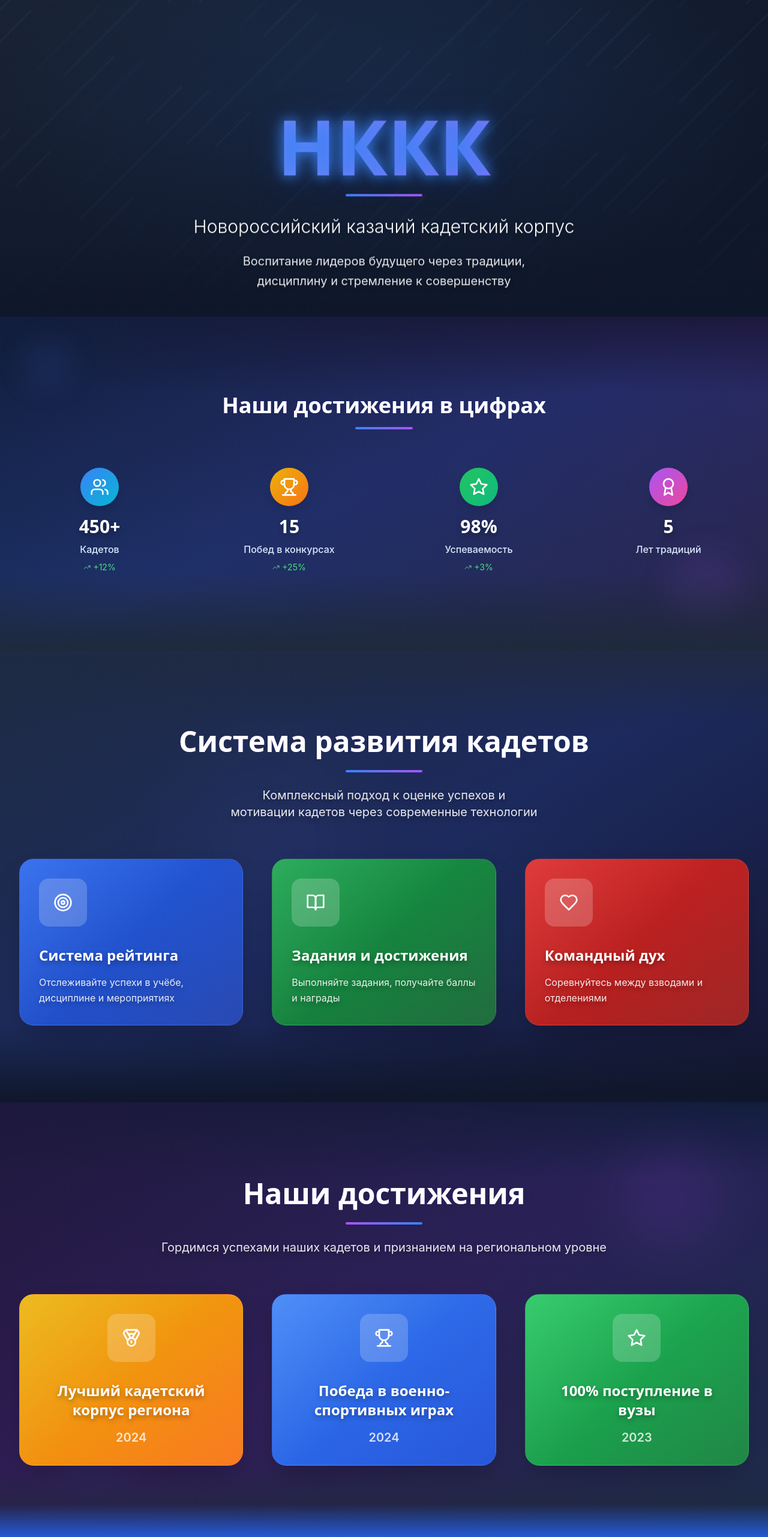
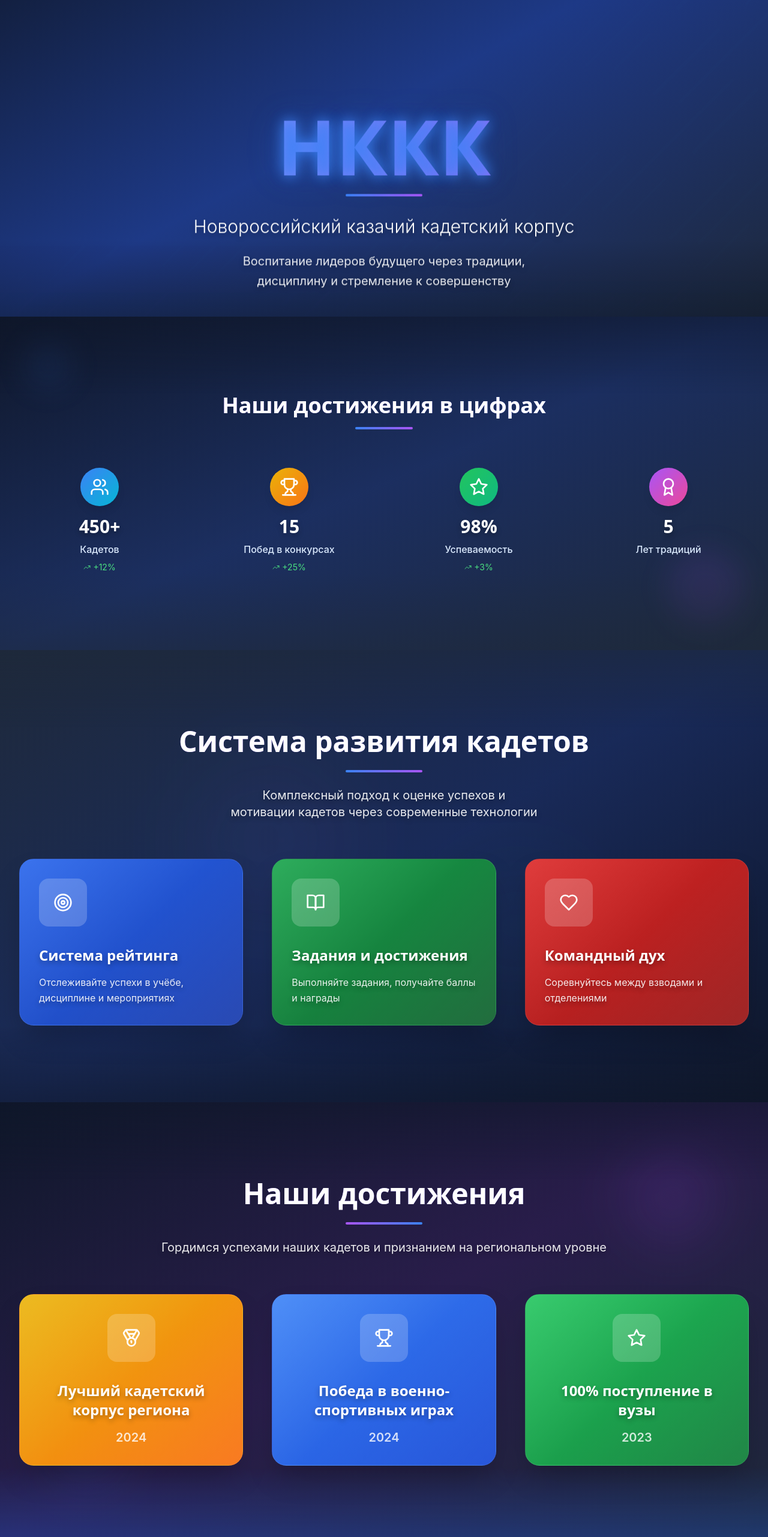
Before and after one commit to GogaGogich123/SAIT11, a React (Vite) app: page / in a window 1280 px wide. Shown: the part 234-2797 px from the top of the page at 60% size. Built offline with nearby package versions, Linux system fonts and the light colour scheme; no server answers.

Commit message:
Исправление HomePage с плавными переходами

```diff
--- a/src/pages/HomePage.tsx
+++ b/src/pages/HomePage.tsx
@@ -112,20 +112,20 @@ const HomePage: React.FC = () => {
   return (
     <main className="min-h-screen">
       {/* Hero Section */}
-      <section ref={heroRef} className="relative overflow-hidden section-padding hero-bg">
-        {/* Modern Particle Background */}
+      <section ref={heroRef} className="relative overflow-hidden section-padding">
+        {/* Background */}
         <div className="absolute inset-0">
           <AnimatedSVGBackground />
         </div>
 
-        {/* Overlay for better text readability */}
-        <div className="absolute inset-0 bg-gradient-to-b from-slate-900/20 via-slate-900/40 to-slate-900/80 z-10"></div>
+        {/* Gradient Overlay */}
+        <div className="absolute inset-0 bg-gradient-to-br from-slate-900/95 via-blue-900/95 to-slate-800/95 z-10"></div>
 
         {/* Smooth transition to next section */}
-        <div className="absolute bottom-0 left-0 right-0 h-32 bg-gradient-to-b from-transparent to-slate-900 z-20"></div>
+        <div className="absolute bottom-0 left-0 right-0 h-32 bg-gradient-to-b from-transparent to-slate-900/50 z-20"></div>
 
         <motion.div
-          className="relative container-custom z-20"
+          className="relative container-custom z-30"
           style={{ y, opacity }}
         >
           <motion.div
@@ -189,20 +189,21 @@ const HomePage: React.FC = () => {
       </section>
 
       {/* Stats Section */}
-      <section ref={statsRef} className="section-padding relative overflow-hidden bg-gradient-to-br from-slate-900 via-blue-900/50 to-slate-800">
+      <section ref={statsRef} className="section-padding relative overflow-hidden">
         {/* Smooth transition from previous section */}
-        <div className="absolute top-0 left-0 right-0 h-32 bg-gradient-to-b from-slate-900 to-transparent"></div>
+        <div className="absolute top-0 left-0 right-0 h-32 bg-gradient-to-b from-slate-900/50 to-transparent z-10"></div>
 
-        <div className="absolute inset-0 bg-gradient-to-r from-blue-900/20 to-purple-900/20"></div>
+        {/* Background */}
+        <div className="absolute inset-0 bg-gradient-to-br from-slate-900 via-blue-900/50 to-slate-800"></div>
 
         {/* Smooth transition to next section */}
-        <div className="absolute bottom-0 left-0 right-0 h-32 bg-gradient-to-b from-transparent to-slate-800 z-10"></div>
+        <div className="absolute bottom-0 left-0 right-0 h-32 bg-gradient-to-b from-transparent to-slate-800/50 z-10"></div>
 
         {/* Decorative Elements */}
         <div className="absolute top-10 left-10 w-20 h-20 bg-blue-500/10 rounded-full blur-xl"></div>
         <div className="absolute bottom-10 right-10 w-32 h-32 bg-purple-500/10 rounded-full blur-xl"></div>
 
-        <div className="relative container-custom">
+        <div className="relative container-custom z-20">
           <motion.div
             initial={{ opacity: 0, y: 30 }}
             animate={statsInView ? { opacity: 1, y: 0 } : {}}
@@ -243,20 +244,21 @@ const HomePage: React.FC = () => {
       </section>
 
       {/* Features Section */}
-      <section ref={featuresRef} className="section-padding relative overflow-hidden bg-gradient-to-br from-slate-800 via-blue-800/30 to-slate-900">
+      <section ref={featuresRef} className="section-padding relative overflow-hidden">
         {/* Smooth transition from previous section */}
-        <div className="absolute top-0 left-0 right-0 h-32 bg-gradient-to-b from-slate-800 to-transparent"></div>
+        <div className="absolute top-0 left-0 right-0 h-32 bg-gradient-to-b from-slate-800/50 to-transparent z-10"></div>
 
-        <div className="absolute inset-0 bg-gradient-to-br from-blue-900/10 to-purple-900/10"></div>
+        {/* Background */}
+        <div className="absolute inset-0 bg-gradient-to-br from-slate-800 via-blue-800/30 to-slate-900"></div>
 
         {/* Smooth transition to next section */}
-        <div className="absolute bottom-0 left-0 right-0 h-32 bg-gradient-to-b from-transparent to-slate-900 z-10"></div>
+        <div className="absolute bottom-0 left-0 right-0 h-32 bg-gradient-to-b from-transparent to-slate-900/50 z-10"></div>
 
         {/* Animated Background Elements */}
         <div className="absolute top-1/4 left-1/4 w-64 h-64 bg-gradient-to-r from-blue-500/5 to-purple-500/5 rounded-full blur-3xl floating"></div>
         <div className="absolute bottom-1/4 right-1/4 w-48 h-48 bg-gradient-to-r from-cyan-500/5 to-blue-500/5 rounded-full blur-3xl floating" style={{ animationDelay: '2s' }}></div>
 
-        <div className="relative container-custom">
+        <div className="relative container-custom z-20">
           <motion.div
             variants={fadeInUp}
             initial="hidden"
@@ -302,20 +304,21 @@ const HomePage: React.FC = () => {
       </section>
 
       {/* Achievements Section */}
-      <section ref={achievementsRef} className="section-padding relative overflow-hidden bg-gradient-to-br from-slate-900 via-purple-900/30 to-slate-800">
+      <section ref={achievementsRef} className="section-padding relative overflow-hidden">
         {/* Smooth transition from previous section */}
-        <div className="absolute top-0 left-0 right-0 h-32 bg-gradient-to-b from-slate-900 to-transparent"></div>
+        <div className="absolute top-0 left-0 right-0 h-32 bg-gradient-to-b from-slate-900/50 to-transparent z-10"></div>
 
-        <div className="absolute inset-0 bg-gradient-to-r from-purple-900/20 to-blue-900/20"></div>
+        {/* Background */}
+        <div className="absolute inset-0 bg-gradient-to-br from-slate-900 via-purple-900/30 to-slate-800"></div>
 
         {/* Smooth transition to next section */}
-        <div className="absolute bottom-0 left-0 right-0 h-32 bg-gradient-to-b from-transparent via-slate-800/50 to-blue-600 z-10"></div>
+        <div className="absolute bottom-0 left-0 right-0 h-32 bg-gradient-to-b from-transparent to-blue-600/30 z-10"></div>
 
         {/* Decorative Elements */}
         <div className="absolute top-20 right-20 w-40 h-40 bg-purple-500/10 rounded-full blur-2xl floating"></div>
         <div className="absolute bottom-20 left-20 w-32 h-32 bg-blue-500/10 rounded-full blur-2xl floating" style={{ animationDelay: '3s' }}></div>
 
-        <div className="relative container-custom">
+        <div className="relative container-custom z-20">
           <motion.div
             variants={fadeInUp}
             initial="hidden"
@@ -361,16 +364,17 @@ const HomePage: React.FC = () => {
       </section>
 
       {/* CTA Section */}
-      <section className="section-padding relative overflow-hidden bg-gradient-to-r from-blue-600 via-purple-600 to-blue-800">
+      <section className="section-padding relative overflow-hidden">
         {/* Smooth transition from previous section */}
-        <div className="absolute top-0 left-0 right-0 h-32 bg-gradient-to-b from-blue-600 to-transparent"></div>
+        <div className="absolute top-0 left-0 right-0 h-32 bg-gradient-to-b from-blue-600/30 to-transparent z-10"></div>
 
-        <div className="absolute inset-0 bg-gradient-to-r from-blue-600/80 via-purple-600/80 to-blue-800/80"></div>
+        {/* Background */}
+        <div className="absolute inset-0 bg-gradient-to-r from-blue-600 via-purple-600 to-blue-800"></div>
 
         {/* Animated Background */}
         <div className="absolute inset-0 bg-gradient-to-r from-blue-600 via-purple-600 to-blue-800 opacity-80" style={{ backgroundSize: '400% 400%', animation: 'gradientMove 8s ease infinite' }}></div>
 
-        <div className="relative max-w-4xl mx-auto text-center container-custom">
+        <div className="relative max-w-4xl mx-auto text-center container-custom z-20">
           <motion.div
             variants={scaleIn}
             initial="hidden"
```
